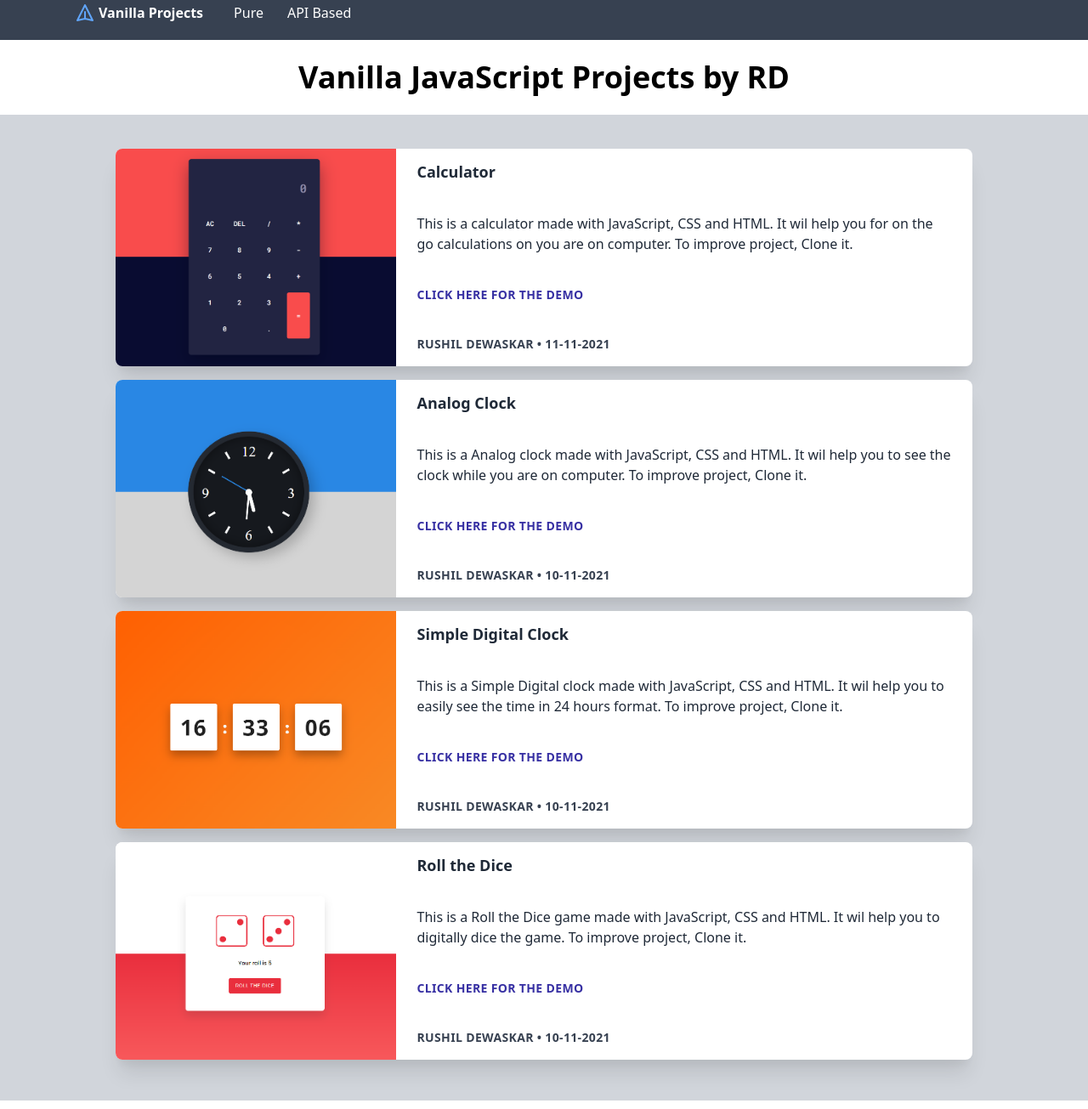
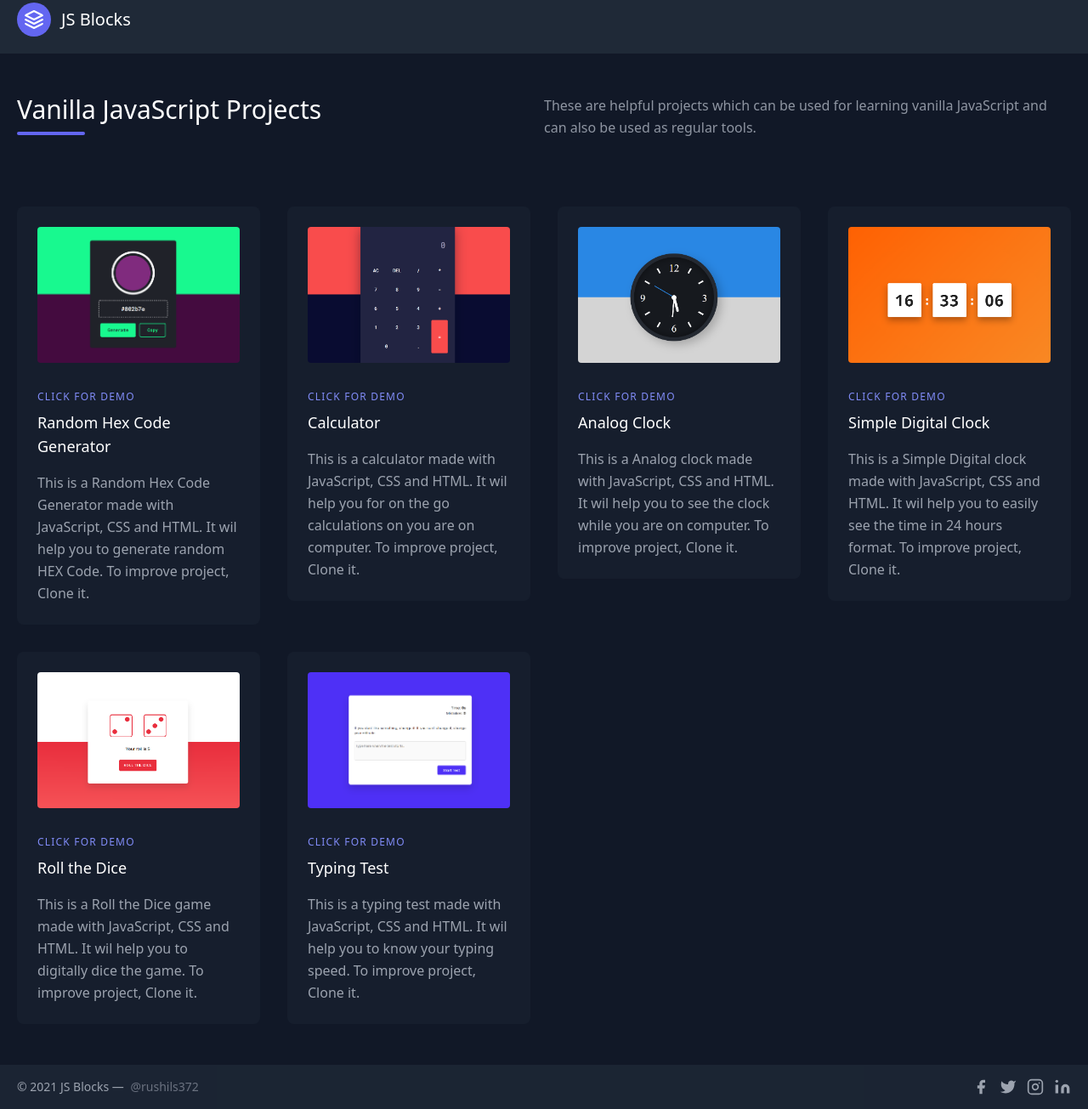
Before and after one commit to rushils372/vannilaJSProjects, a plain HTML site: page index.html in a window 1280 px wide. Shown: the part 17-1322 px from the top of the page at 85% size. Drawn offline with nearby package versions, Linux system fonts and the light colour scheme.

Commit message:
UI Changed

```diff
--- /dev/null
+++ b/Random Hex Color Code/style.css
@@ -0,0 +1,98 @@
+*{
+    padding: 0;
+    margin: 0;
+    box-sizing: border-box;
+    border: none;
+    outline: none;
+    font-family: "Roboto Mono", monospace;
+}
+body{
+    height: 100vh;
+    background: linear-gradient(to bottom, #18f98f 50%, #440b3f 50%);
+}
+.container{
+    background-color: #202229;
+    width: 60vmin;
+    padding: 2.5em 2em;
+    position: absolute;
+    transform: translate(-50%,-50%);
+    top: 50%;
+    left: 50%;
+    font-size: 3vmin;
+    border-radius: 10px;
+}
+#output-color{
+    position: relative;
+    height: 30vmin;
+    width: 30vmin;
+    border: 0.5em solid #f5f5f5;
+    border-radius: 50%;
+    margin: auto;
+    display: grid;
+    place-items: center;
+}
+#output-color span{
+    display: block;
+    width: calc( 100% - 20px );
+    height: calc( 100% - 20px);
+    border-radius: 50%;
+}
+.show-color{
+    animation: pop 0.8s;
+}
+@keyframes pop{
+    0%{
+        transform: scale(0);
+    }
+    100%{
+        transform: scale(1);
+    }
+}
+input[type="text"]{
+    width: 100%;
+    background-color: transparent;
+    border: 2.5px dashed #f5f5f5;
+    font-size: 1.3em;
+    padding: 0.8em 0;
+    margin: 1em 0;
+    border-radius: 8px;
+    color: #f5f5f5;
+    text-align: center;
+}
+input[type="text"]::-moz-selection{
+    background: transparent;
+}
+input[type="text"]::selection{
+    background: transparent;
+}
+.btns{
+    display: flex;
+    justify-content: space-around;
+}
+.btns button{
+    font-size: 1em;
+    padding: 0.8em 1.7em;
+    border-radius: 7px;
+    font-weight: 600;
+    cursor: pointer;
+}
+#gen-btn{
+    background-color: #18f98f;
+    color: #202229;
+}
+#copy-btn{
+    border: 3px solid #18f98f;
+    background-color: transparent;
+    color: #18f98f;
+}
+.custom-alert{
+    background-color: rgba(255,255,255,0.3);
+    font-size: 2.5vmin;
+    padding: 1em 1.5em;
+    position: fixed;
+    top: 10px;
+    right: 10px;
+    color: #f5f5f5;
+    transition: 0.5s;
+    transform: translateX(calc(100% + 10px));
+}
--- /dev/null
+++ b/Typing Test/style.css
@@ -0,0 +1,71 @@
+* {
+    padding: 0;
+    margin: 0;
+    box-sizing: border-box;
+    font-family: "Poppins", sans-serif;
+  }
+  body {
+    background-color: #4e30f6;
+  }
+  .container {
+    width: 80vmin;
+    padding: 50px 30px;
+    background-color: #ffffff;
+    position: absolute;
+    transform: translate(-50%, -50%);
+    top: 50%;
+    left: 50%;
+    border-radius: 10px;
+    box-shadow: 0 20px 40px rgba(0, 0, 0, 0.15);
+  }
+  .stats {
+    text-align: right;
+    font-size: 18px;
+    margin-bottom: 30px;
+  }
+  .stats span {
+    font-weight: 600;
+  }
+  #quote {
+    text-align: justify;
+    margin: 50px 0 30px 0;
+  }
+  textarea {
+    resize: none;
+    width: 100%;
+    border-radius: 5px;
+    padding: 10px 5px;
+    font-size: 16px;
+  }
+  button {
+    float: right;
+    margin-top: 20px;
+    background-color: #4e30f6;
+    color: #ffffff;
+    border: none;
+    padding: 10px 30px;
+    border-radius: 5px;
+    font-size: 18px;
+  }
+  .result {
+    margin-top: 40px;
+    display: none;
+  }
+  .result h3 {
+    text-align: center;
+    margin-bottom: 20px;
+    font-size: 22px;
+  }
+  .wrapper {
+    display: flex;
+    justify-content: space-around;
+  }
+  .wrapper span {
+    font-weight: 600;
+  }
+  .success {
+    color: #44b267;
+  }
+  .fail {
+    color: #e81c4e;
+  }
--- a/index.html
+++ b/index.html
@@ -9,189 +9,180 @@
     <title>Vanilla JavaScript Projects by RD</title>
 </head>
 
-<body>
-    <!-- navbar goes here -->
-    <nav class="bg-gray-700">
-        <div class="max-w-6xl mx-auto px-4">
-            <div class="flex justify-between">
+<body class="text-gray-400 bg-gray-900 body-font">
+    <!-- Header  -->
+    <header class="text-gray-400 bg-gray-800 body-font">
+        <div class="container mx-auto flex flex-wrap p-5 flex-col md:flex-row items-center">
+            <a class="flex title-font font-medium items-center text-white mb-4 md:mb-0">
+                <svg xmlns="http://www.w3.org/2000/svg" fill="none" stroke="currentColor" stroke-linecap="round"
+                    stroke-linejoin="round" stroke-width="2" class="w-10 h-10 text-white p-2 bg-indigo-500 rounded-full"
+                    viewBox="0 0 24 24">
+                    <path d="M12 2L2 7l10 5 10-5-10-5zM2 17l10 5 10-5M2 12l10 5 10-5"></path>
+                </svg>
+                <span class="ml-3 text-xl">JS Blocks</span>
+            </a>
+            <!-- <nav class="md:ml-auto md:mr-auto flex flex-wrap items-center text-base justify-center">
+                <a class="mr-5 hover:text-white">First Link</a>
+                <a class="mr-5 hover:text-white">Second Link</a>
+                <a class="mr-5 hover:text-white">Third Link</a>
+                <a class="mr-5 hover:text-white">Fourth Link</a>
+            </nav> -->
+        </div>
+    </header>
 
-                <div class="flex space-x-4">
-                    <!-- logo -->
-                    <div>
-                        <a href="#" class="flex items-center py-5 px-2 text-white hover:text-gray-500">
-                            <svg class="h-6 w-6 mr-1 text-blue-400" xmlns="http://www.w3.org/2000/svg" fill="none"
-                                viewBox="0 0 24 24" stroke="currentColor">
-                                <path stroke-linecap="round" stroke-linejoin="round" stroke-width="2"
-                                    d="M12 19l9 2-9-18-9 18 9-2zm0 0v-8" />
-                            </svg>
-                            <span class="font-bold">Vanilla Projects</span>
+    <!-- Projects from here -->
+    <section class="text-gray-400 body-font bg-gray-900">
+        <div class="container px-5 py-12 mx-auto">
+
+            <!--Top Heading  -->
+            <div class="flex flex-wrap w-full mb-20">
+                <div class="lg:w-1/2 w-full mb-6 lg:mb-0">
+                    <h1 class="sm:text-3xl text-2xl font-medium title-font mb-2 text-white">Vanilla JavaScript Projects
+                    </h1>
+                    <div class="h-1 w-20 bg-indigo-500 rounded"></div>
+                </div>
+                <p class="lg:w-1/2 w-full leading-relaxed text-gray-400 text-opacity-90">These are helpful projects
+                    which can be used for learning vanilla JavaScript and can also be used as regular tools.</p>
+            </div>
+            <div class="flex flex-wrap -m-4">
+
+                <!-- Random Hex Code Generator -->
+                <div class="xl:w-1/4 md:w-1/2 p-4">
+                    <div class="bg-gray-800 bg-opacity-40 p-6 rounded-lg">
+                        <img class="h-40 rounded w-full object-cover object-center mb-6"
+                            src="./Random Hex Color Code/Random Hex Color Code.png" alt="content">
+                        <a href="./Random Hex Color Code/index.html" target="_blank">
+                            <h3 class="tracking-widest text-indigo-400 text-xs font-medium title-font py-2">CLICK FOR
+                                DEMO</h3>
                         </a>
-                    </div>
-
-                    <!-- primary nav -->
-                    <div class="hidden md:flex items-center space-x-1">
-                        <a href="#" class="py-5 px-3 text-white hover:text-gray-200">Pure</a>
-                        <a href="#" class="py-5 px-3 text-white hover:text-gray-200">API Based</a>
+                        <h2 class="text-lg text-white font-medium title-font mb-4">Random Hex Code Generator</h2>
+                        <p class="leading-relaxed text-base">This is a Random Hex Code Generator made with JavaScript,
+                            CSS and HTML. It wil help you to generate random HEX Code. To improve project, Clone it.</p>
                     </div>
                 </div>
-
-                <!-- secondary nav -->
-                <!-- <div class="hidden md:flex items-center space-x-1">
-                    <a href="" class="py-5 px-3">Login</a>
-                    <a href=""
-                        class="py-2 px-3 bg-yellow-400 hover:bg-yellow-300 text-yellow-900 hover:text-yellow-800 rounded transition duration-300">Signup</a>
-                </div> -->
-
-                <!-- mobile button goes here -->
-                <div class="md:hidden flex items-center">
-                    <button class="mobile-menu-button">
-                        <svg class="w-6 h-6" xmlns="http://www.w3.org/2000/svg" fill="none" viewBox="0 0 24 24"
-                            stroke="currentColor">
-                            <path stroke-linecap="round" stroke-linejoin="round" stroke-width="2"
-                                d="M4 6h16M4 12h16M4 18h16" />
-                        </svg>
-                    </button>
+                <!-- Calculator -->
+                <div class="xl:w-1/4 md:w-1/2 p-4">
+                    <div class="bg-gray-800 bg-opacity-40 p-6 rounded-lg">
+                        <img class="h-40 rounded w-full object-cover object-center mb-6"
+                            src="./Calculator/calculator.PNG" alt="content">
+                        <a href="./Calculator/index.html" target="_blank">
+                            <h3 class="tracking-widest text-indigo-400 text-xs font-medium title-font py-2">CLICK FOR
+                                DEMO</h3>
+                        </a>
+                        <h2 class="text-lg text-white font-medium title-font mb-4">Calculator</h2>
+                        <p class="leading-relaxed text-base">This is a calculator made with JavaScript, CSS and HTML. It
+                            wil help you for on the go calculations on you are on computer. To improve project, Clone
+                            it.</p>
+                    </div>
                 </div>
-
-            </div>
-        </div>
-
-        <!-- mobile menu -->
-        <div class="mobile-menu hidden md:hidden">
-            <a href="#" class="block py-2 px-4 text-sm hover:bg-gray-200">Features</a>
-            <a href="#" class="block py-2 px-4 text-sm hover:bg-gray-200">Pricing</a>
-        </div>
-    </nav>
-
-    <!-- content goes here -->
-    <div class="py-6 text-center">
-        <h2 class="font-bold text-4xl">Vanilla JavaScript Projects by RD</h2>
-    </div>
-
-    <div class="pt-6 pb-12 bg-gray-300">
-        <div id="card" class="">
-            <!-- <h2 class="text-center text-4xl xl:text-5xl">Recent Projects</h2> -->
-            <!-- container for all cards -->
-
-            <!-- Calculator -->
-            <div class="container w-100 lg:w-4/5 mx-auto flex flex-col">
-
-                <div v-for="card in cards" class="flex flex-col md:flex-row overflow-hidden
-                                              bg-white rounded-lg shadow-xl  mt-4 w-100 mx-2">
-                    <!-- media -->
-                    <div class="h-64 w-auto md:w-1/2">
-                        <img class="inset-0 h-full w-full object-cover object-center"
-                            src="./Calculator/calculator.PNG" />
-                    </div>
-                    <!-- content -->
-                    <div class="w-full py-4 px-6 text-gray-800 flex flex-col justify-between">
-                        <h3 class="font-bold text-lg leading-tight truncate">Calculator</h3>
-                        <p class="mt-2">
-                            This is a calculator made with JavaScript, CSS and HTML. It wil help you for on the go calculations on you are on computer. To improve project, Clone it.
-                        </p>
-                        <a href="./Calculator/index.html" target="_blank"><p class="text-sm text-indigo-800 uppercase tracking-wide font-bold mt-2" >
-                            Click Here for the DEMO
-                        </p></a>
-                        <p class="text-sm text-gray-700 uppercase tracking-wide font-semibold mt-2">
-                            Rushil Dewaskar &bull; 11-11-2021
+                <!-- Analog Clock -->
+                <div class="xl:w-1/4 md:w-1/2 p-4">
+                    <div class="bg-gray-800 bg-opacity-40 p-6 rounded-lg">
+                        <img class="h-40 rounded w-full object-cover object-center mb-6"
+                            src="./Analog Clock/analog_png.PNG" alt="content">
+                        <a href="./Analog Clock/index.html" target="_blank">
+                            <h3 class="tracking-widest text-indigo-400 text-xs font-medium title-font py-2">CLICK FOR
+                                DEMO</h3>
+                        </a>
+                        <h2 class="text-lg text-white font-medium title-font mb-4">Analog Clock</h2>
+                        <p class="leading-relaxed text-base">This is a Analog clock made with JavaScript, CSS and HTML.
+                            It wil help you to see the clock while you are on computer. To improve project, Clone it.
                         </p>
                     </div>
                 </div>
-
-            </div>
-
-            <!-- Analog Clock -->
-            <div class="container w-100 lg:w-4/5 mx-auto flex flex-col">
-
-                <div v-for="card in cards" class="flex flex-col md:flex-row overflow-hidden
-                                              bg-white rounded-lg shadow-xl  mt-4 w-100 mx-2">
-                    <!-- media -->
-                    <div class="h-64 w-auto md:w-1/2">
-                        <img class="inset-0 h-full w-full object-cover object-center"
-                            src="./Analog Clock/analog_png.PNG" />
-                    </div>
-                    <!-- content -->
-                    <div class="w-full py-4 px-6 text-gray-800 flex flex-col justify-between">
-                        <h3 class="font-bold text-lg leading-tight truncate">Analog Clock</h3>
-                        <p class="mt-2">
-                            This is a Analog clock made with JavaScript, CSS and HTML. It wil help you to see the clock while you are on computer. To improve project, Clone it.
-                        </p>
-                        <a href="./Analog Clock/index.html" target="_blank"><p class="text-sm text-indigo-800 uppercase tracking-wide font-bold mt-2" >
-                            Click Here for the DEMO
-                        </p></a>
-                        <p class="text-sm text-gray-700 uppercase tracking-wide font-semibold mt-2">
-                            Rushil Dewaskar &bull; 10-11-2021
-                        </p>
+                <!-- Simple Digital Clock -->
+                <div class="xl:w-1/4 md:w-1/2 p-4">
+                    <div class="bg-gray-800 bg-opacity-40 p-6 rounded-lg">
+                        <img class="h-40 rounded w-full object-cover object-center mb-6"
+                            src="./Digital Clock/clock_img.PNG" alt="content">
+                        <a href="./Digital Clock/index.html" target="_blank">
+                            <h3 class="tracking-widest text-indigo-400 text-xs font-medium title-font py-2">CLICK FOR
+                                DEMO</h3>
+                        </a>
+                        <h2 class="text-lg text-white font-medium title-font mb-4">Simple Digital Clock</h2>
+                        <p class="leading-relaxed text-base">This is a Simple Digital clock made with JavaScript, CSS
+                            and HTML. It wil help you to easily see the time in 24 hours format. To improve project,
+                            Clone it.</p>
                     </div>
                 </div>
-
-            </div>
-
-            <!-- Digital Clock Project -->
-            <div class="container w-100 lg:w-4/5 mx-auto flex flex-col">
-
-                <div v-for="card in cards" class="flex flex-col md:flex-row overflow-hidden
-                                              bg-white rounded-lg shadow-xl  mt-4 w-100 mx-2">
-                    <!-- media -->
-                    <div class="h-64 w-auto md:w-1/2">
-                        <img class="inset-0 h-full w-full object-cover object-center"
-                            src="./Digital Clock/clock_img.PNG" />
-                    </div>
-                    <!-- content -->
-                    <div class="w-full py-4 px-6 text-gray-800 flex flex-col justify-between">
-                        <h3 class="font-bold text-lg leading-tight truncate">Simple Digital Clock </h3>
-                        <p class="mt-2">
-                            This is a Simple Digital clock made with JavaScript, CSS and HTML. It wil help you to easily see the time in 24 hours format. To improve project, Clone it.
-                        </p>
-                        <a href="./Digital Clock/index.html" target="_blank"><p class="text-sm text-indigo-800 uppercase tracking-wide font-bold mt-2" >
-                            Click Here for the DEMO
-                        </p></a>
-                        <p class="text-sm text-gray-700 uppercase tracking-wide font-semibold mt-2">
-                            Rushil Dewaskar &bull; 10-11-2021
-                        </p>
+                <!-- Roll the Dice -->
+                <div class="xl:w-1/4 md:w-1/2 p-4">
+                    <div class="bg-gray-800 bg-opacity-40 p-6 rounded-lg">
+                        <img class="h-40 rounded w-full object-cover object-center mb-6"
+                            src="./Roll The Dice/dice_img.PNG" alt="content">
+                        <a href="./Roll The Dice/index.html" target="_blank">
+                            <h3 class="tracking-widest text-indigo-400 text-xs font-medium title-font py-2">CLICK FOR
+                                DEMO</h3>
+                        </a>
+                        <h2 class="text-lg text-white font-medium title-font mb-4">Roll the Dice</h2>
+                        <p class="leading-relaxed text-base">This is a Roll the Dice game made with JavaScript, CSS and
+                            HTML. It wil help you to digitally dice the game. To improve project, Clone it.</p>
                     </div>
                 </div>
-
-            </div>
-
-            <!-- Roll The Dice -->
-            <div class="container w-100 lg:w-4/5 mx-auto flex flex-col">
-
-                <div v-for="card in cards" class="flex flex-col md:flex-row overflow-hidden
-                                              bg-white rounded-lg shadow-xl  mt-4 w-100 mx-2">
-                    <!-- media -->
-                    <div class="h-64 w-auto md:w-1/2">
-                        <img class="inset-0 h-full w-full object-cover object-center"
-                            src="./Roll The Dice/dice_img.PNG" />
-                    </div>
-                    <!-- content -->
-                    <div class="w-full py-4 px-6 text-gray-800 flex flex-col justify-between">
-                        <h3 class="font-bold text-lg leading-tight truncate">Roll the Dice</h3>
-                        <p class="mt-2">
-                            This is a Roll the Dice game made with JavaScript, CSS and HTML. It wil help you to digitally dice the game. To improve project, Clone it.
-                        </p>
-                        <a href="./Roll The Dice/index.html" target="_blank"><p class="text-sm text-indigo-800 uppercase tracking-wide font-bold mt-2" >
-                            Click Here for the DEMO
-                        </p></a>
-                        <p class="text-sm text-gray-700 uppercase tracking-wide font-semibold mt-2">
-                            Rushil Dewaskar &bull; 10-11-2021
-                        </p>
+                <!-- Typing Test -->
+                <div class="xl:w-1/4 md:w-1/2 p-4">
+                    <div class="bg-gray-800 bg-opacity-40 p-6 rounded-lg">
+                        <img class="h-40 rounded w-full object-cover object-center mb-6"
+                            src="./Typing Test/typing_test.png" alt="content">
+                        <a href="./Typing Test/index.html" target="_blank">
+                            <h3 class="tracking-widest text-indigo-400 text-xs font-medium title-font py-2">CLICK FOR
+                                DEMO</h3>
+                        </a>
+                        <h2 class="text-lg text-white font-medium title-font mb-4">Typing Test</h2>
+                        <p class="leading-relaxed text-base">This is a typing test made with JavaScript, CSS and HTML.
+                            It wil help you to know your typing speed. To improve project, Clone it.</p>
                     </div>
                 </div>
+            </div>
+        </div>
+    </section>
+    <!-- Footer -->
+    <footer class="text-gray-400 bg-gray-900 body-font">
 
+        <div class="bg-gray-800 bg-opacity-75">
+            <div class="container mx-auto py-4 px-5 flex flex-wrap flex-col sm:flex-row">
+                <p class="text-gray-400 text-sm text-center sm:text-left">© 2021 JS Blocks —
+                    <a href="#" rel="noopener noreferrer" class="text-gray-500 ml-1"
+                        target="_blank">@rushils372</a>
+                </p>
+                <span class="inline-flex sm:ml-auto sm:mt-0 mt-2 justify-center sm:justify-start">
+                    <a class="text-gray-400">
+                        <svg fill="currentColor" stroke-linecap="round" stroke-linejoin="round" stroke-width="2"
+                            class="w-5 h-5" viewBox="0 0 24 24">
+                            <path d="M18 2h-3a5 5 0 00-5 5v3H7v4h3v8h4v-8h3l1-4h-4V7a1 1 0 011-1h3z"></path>
+                        </svg>
+                    </a>
+                    <a class="ml-3 text-gray-400">
+                        <svg fill="currentColor" stroke-linecap="round" stroke-linejoin="round" stroke-width="2"
+                            class="w-5 h-5" viewBox="0 0 24 24">
+                            <path
+                                d="M23 3a10.9 10.9 0 01-3.14 1.53 4.48 4.48 0 00-7.86 3v1A10.66 10.66 0 013 4s-4 9 5 13a11.64 11.64 0 01-7 2c9 5 20 0 20-11.5a4.5 4.5 0 00-.08-.83A7.72 7.72 0 0023 3z">
+                            </path>
+                        </svg>
+                    </a>
+                    <a class="ml-3 text-gray-400">
+                        <svg fill="none" stroke="currentColor" stroke-linecap="round" stroke-linejoin="round"
+                            stroke-width="2" class="w-5 h-5" viewBox="0 0 24 24">
+                            <rect width="20" height="20" x="2" y="2" rx="5" ry="5"></rect>
+                            <path d="M16 11.37A4 4 0 1112.63 8 4 4 0 0116 11.37zm1.5-4.87h.01"></path>
+                        </svg>
+                    </a>
+                    <a class="ml-3 text-gray-400">
+                        <svg fill="currentColor" stroke="currentColor" stroke-linecap="round" stroke-linejoin="round"
+                            stroke-width="0" class="w-5 h-5" viewBox="0 0 24 24">
+                            <path stroke="none"
+                                d="M16 8a6 6 0 016 6v7h-4v-7a2 2 0 00-2-2 2 2 0 00-2 2v7h-4v-7a6 6 0 016-6zM2 9h4v12H2z">
+                            </path>
+                            <circle cx="4" cy="4" r="2" stroke="none"></circle>
+                        </svg>
+                    </a>
+                </span>
             </div>
-
-
-
-            <!--/ flex-->
         </div>
-    </div>
-
-
+    </footer>
 
     <!-- Script -->
     <script src="./index.js"></script>
-    <script src="https://cdnjs.cloudflare.com/ajax/libs/vue/1.0.18/vue.min.js"></script>
 </body>
 
 </html>
```
Also changed, not shown: Random Hex Color Code/index.html (added, +26 -0 lines), Random Hex Color Code/script.js (added, +32 -0 lines), Typing Test/index.html (added, +43 -0 lines), Typing Test/index.js (added, +126 -0 lines), Random Hex Color Code/Random Hex Color Code.png (added), Typing Test/typing_test.png (added).
